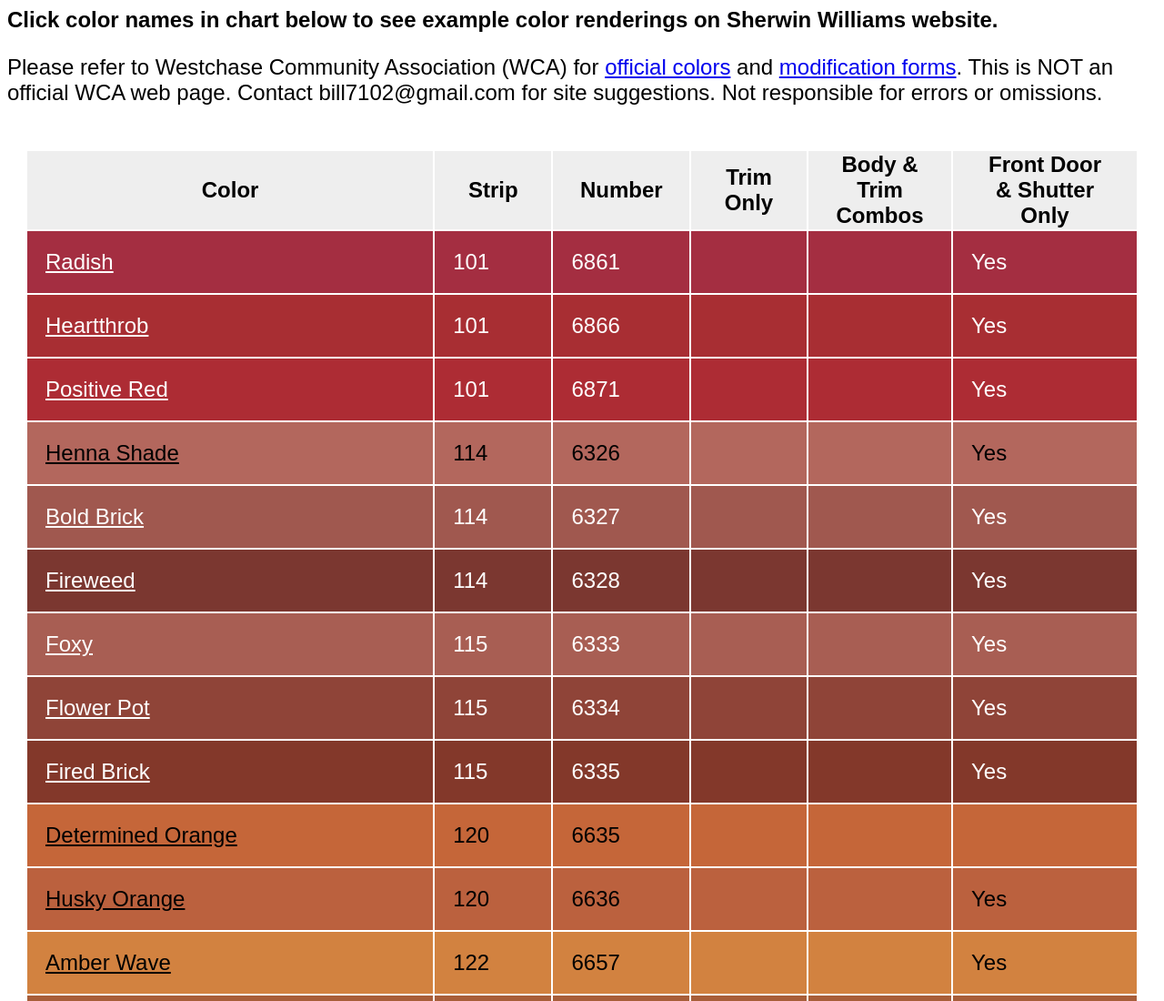
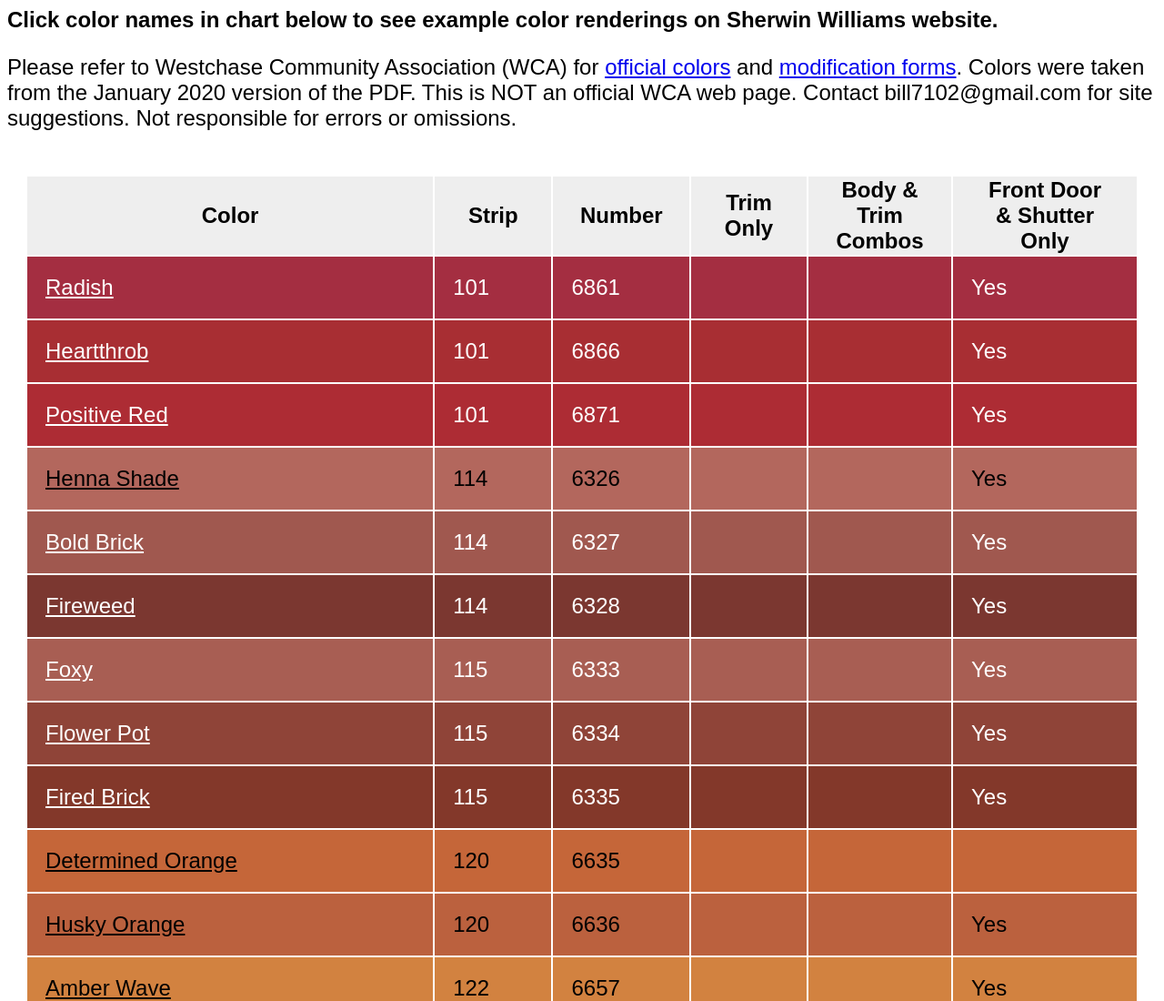
Before and after one commit to bill7102/WestchaseApprovedColors, a website: page index.html in a window 1280 px wide. Shown: the top 1100 px of the page at 91% size. Drawn offline with Linux system fonts and the light colour scheme.

Commit message:
Update index.html

```diff
--- a/index.html
+++ b/index.html
@@ -37,7 +37,7 @@
 }
 </style>
 <h3>Click color names in chart below to see example color renderings on Sherwin Williams website.</h3>
-<span>Please refer to Westchase Community Association (WCA) for <a href="https://westchasewca.com/docs-forms/governing-documents-ccrs-guidelines/">official colors</a> and <a href="https://westchasewca.com/committees/modifications-committee/">modification forms</a>. This is NOT an official WCA web page. Contact bill7102@gmail.com for site suggestions. Not responsible for errors or omissions.</span>
+<span>Please refer to Westchase Community Association (WCA) for <a href="https://westchasewca.com/docs-forms/governing-documents-ccrs-guidelines/">official colors</a> and <a href="https://westchasewca.com/committees/modifications-committee/">modification forms</a>. Colors were taken from the January 2020 version of the PDF.  This is NOT an official WCA web page. Contact bill7102@gmail.com for site suggestions. Not responsible for errors or omissions.</span>
 <br><br>
 <table><thead><tr><th>Color</th><th>Strip</th><th>Number</th><th>Trim<br>Only</th><th>Body &<br>Trim<br>Combos</th><th>Front Door<br>& Shutter<br>Only</th></tr></thead>
 <tr style=color:white;background-color:rgb(164,46,65);><td><a style=color:white; href=https://www.sherwin-williams.com/homeowners/color/find-and-explore-colors/paint-colors-by-family/SW6861-radish>Radish</td></a><td>101</td><td>6861</td><td></td><td></td><td>Yes</td></tr>
```
